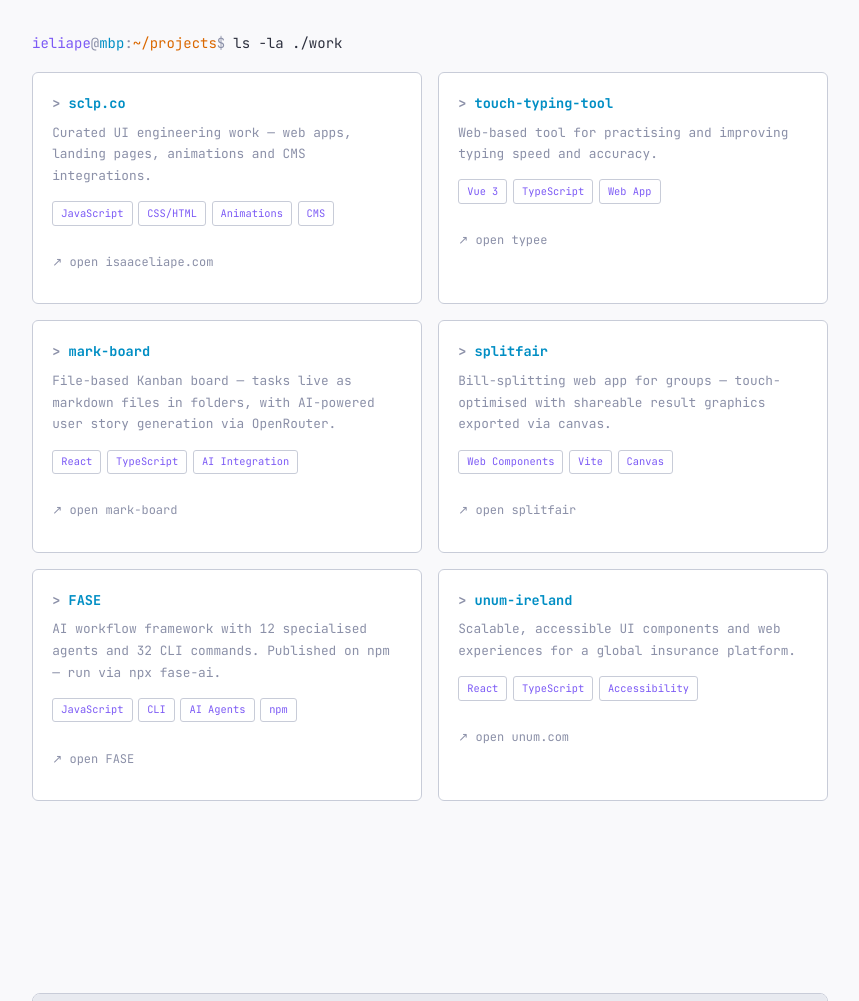
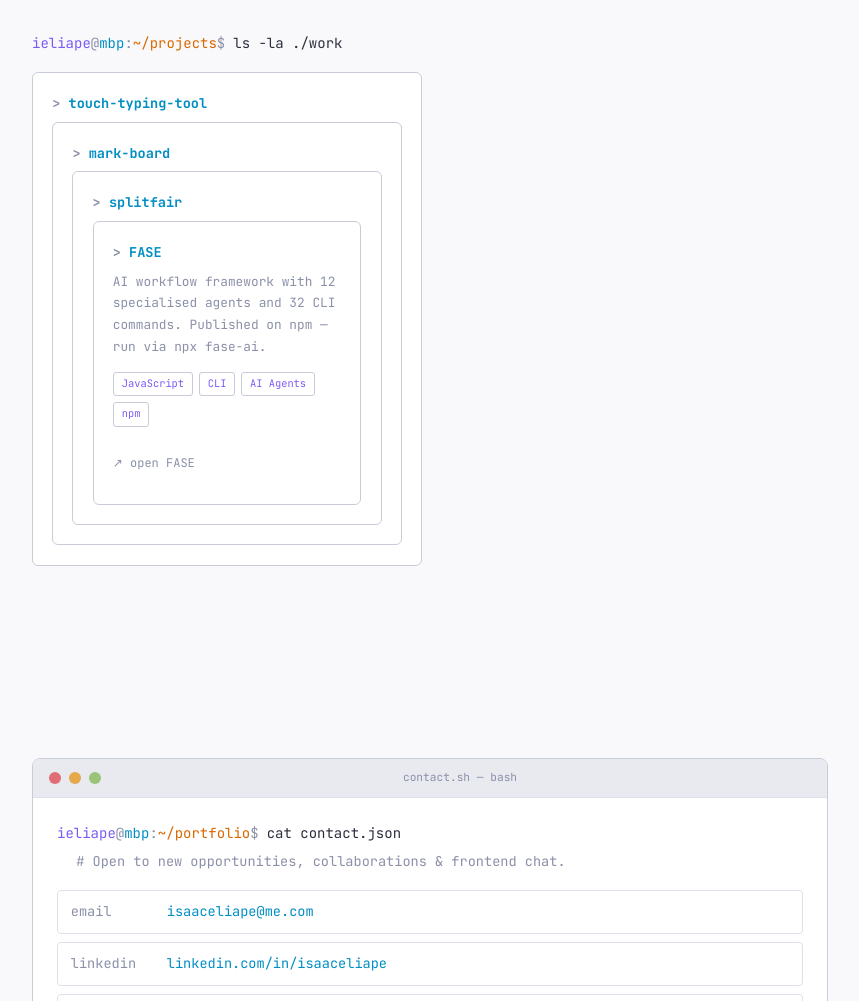
Before and after one commit to isaaceliape/portfolio_2026, a website with bundled scripts: page index.html in a window 1280 px wide. Shown: the part 1700-2701 px from the top of the page, without its empty margins (210-1069 px from the left). Built offline with nearby package versions, Linux system fonts and the light colour scheme.

Commit message:
Remove sclp.co and unum-ireland projects

```diff
--- a/index.html
+++ b/index.html
@@ -539,79 +539,12 @@
       </div>
       <div class="projects-grid">
         <div class="proj reveal d1">
-          <p class="proj-name">sclp.co</p>
-          <p class="proj-desc">
-            Curated UI engineering work — web apps, landing pages, animations
-            and CMS integrations.
-          </p>
-          <div class="proj-tags">
-            <span class="proj-tag">JavaScript</span
-            ><span class="proj-tag">CSS/HTML</span
-            ><span class="proj-tag">Animations</span
-            ><span class="proj-tag">CMS</span>
-          </div>
-          <a class="proj-link" href="http://www.isaaceliape.com" target="_blank" rel="noopener noreferrer"
-            >↗ open isaaceliape.com</a
-          >
-        </div>
+          <p class="proj-name">touch-typing-tool</p>
         <div class="proj reveal d2">
-          <p class="proj-name">touch-typing-tool</p>
-          <p class="proj-desc">
-            Web-based tool for practising and improving typing speed and
-            accuracy.
-          </p>
-          <div class="proj-tags">
-            <span class="proj-tag">Vue 3</span
-            ><span class="proj-tag">TypeScript</span
-            ><span class="proj-tag">Web App</span>
-          </div>
-          <a
-            class="proj-link"
-            href="https://isaaceliape.github.io/typee/"
-            target="_blank"
-            rel="noopener noreferrer"
-            >↗ open typee</a
-          >
-        </div>
+          <p class="proj-name">mark-board</p>
         <div class="proj reveal d3">
-          <p class="proj-name">mark-board</p>
-          <p class="proj-desc">
-            File-based Kanban board — tasks live as markdown files in folders,
-            with AI-powered user story generation via OpenRouter.
-          </p>
-          <div class="proj-tags">
-            <span class="proj-tag">React</span
-            ><span class="proj-tag">TypeScript</span
-            ><span class="proj-tag">AI Integration</span>
-          </div>
-          <a
-            class="proj-link"
-            href="https://github.com/isaaceliape/mark-board"
-            target="_blank"
-            rel="noopener noreferrer"
-            >↗ open mark-board</a
-          >
-        </div>
-        <div class="proj reveal d4">
           <p class="proj-name">splitfair</p>
-          <p class="proj-desc">
-            Bill-splitting web app for groups — touch-optimised with shareable
-            result graphics exported via canvas.
-          </p>
-          <div class="proj-tags">
-            <span class="proj-tag">Web Components</span
-            ><span class="proj-tag">Vite</span
-            ><span class="proj-tag">Canvas</span>
-          </div>
-          <a
-            class="proj-link"
-            href="https://isaaceliape.github.io/splitfair-app/"
-            target="_blank"
-            rel="noopener noreferrer"
-            >↗ open splitfair</a
-          >
-        </div>
-        <div class="proj reveal d5">
+        <div class="proj reveal d1">
           <p class="proj-name">FASE</p>
           <p class="proj-desc">
             AI workflow framework with 12 specialised agents and 32 CLI
@@ -629,21 +562,6 @@
             target="_blank"
             rel="noopener noreferrer"
             >↗ open FASE</a
-          >
-        </div>
-        <div class="proj reveal d6">
-          <p class="proj-name">unum-ireland</p>
-          <p class="proj-desc">
-            Scalable, accessible UI components and web experiences for a global
-            insurance platform.
-          </p>
-          <div class="proj-tags">
-            <span class="proj-tag">React</span
-            ><span class="proj-tag">TypeScript</span
-            ><span class="proj-tag">Accessibility</span>
-          </div>
-          <a class="proj-link" href="https://www.unum.com" target="_blank" rel="noopener noreferrer"
-            >↗ open unum.com</a
           >
         </div>
       </div>
```
